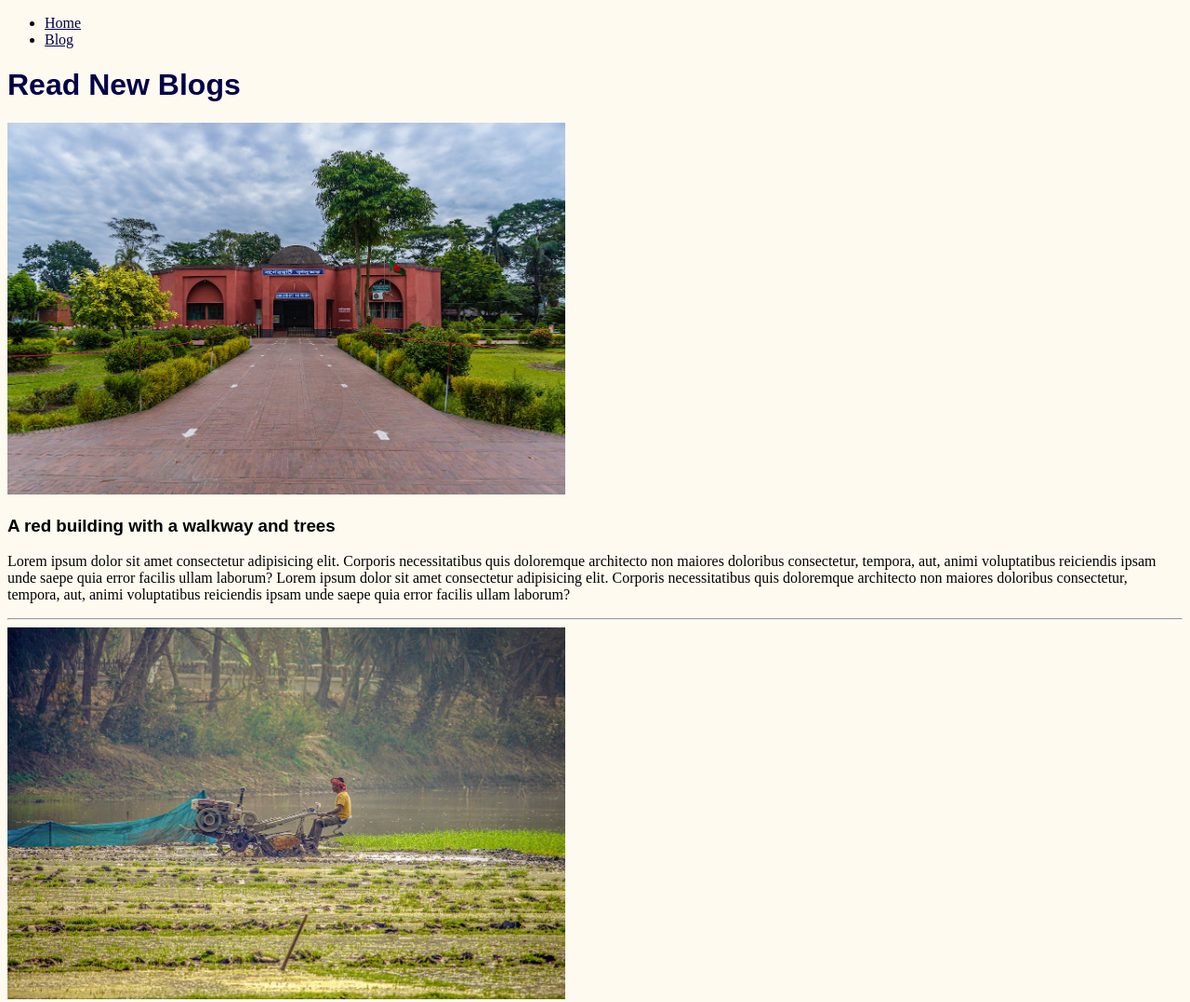
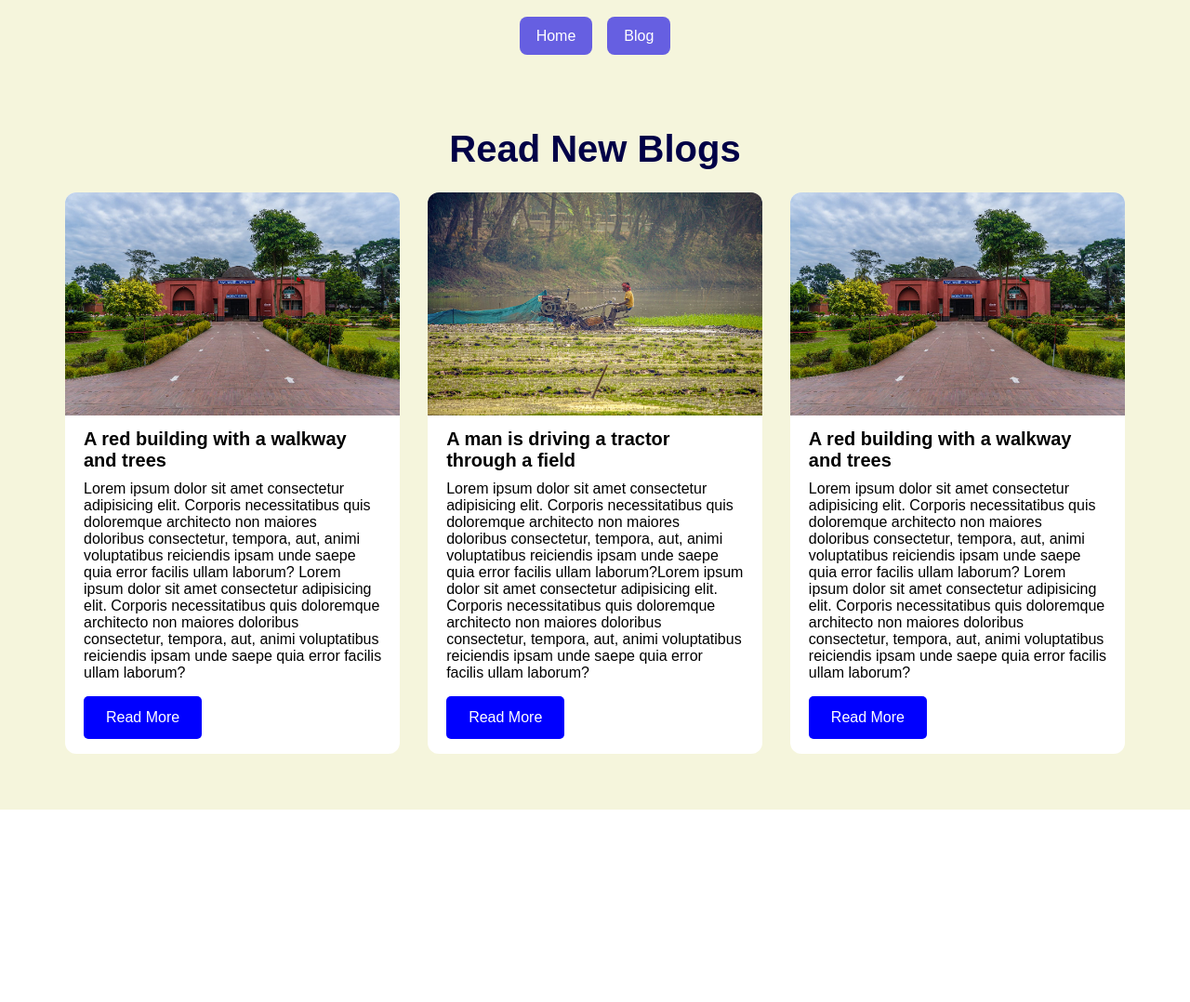
Before and after one commit to azizmahmud/SSB606_HW06, a plain HTML site: page pages/blog.html in a window 1280 px wide. Shown: the top 1078 px of the page at 93% size. After the commit the page ends 871 px from the top, so only its background shows below. Drawn offline with Linux system fonts and the light colour scheme.

Commit message:
first push

```diff
--- a/css/style.css
+++ b/css/style.css
@@ -1,17 +1,119 @@
+
+*,body{
+    margin: 0;
+    padding: 0;
+    box-sizing: border-box;
+    font-family: sans-serif;
+}
+
+header nav{
+    display: flex;
+    align-items: center;
+    justify-content: center;
+    padding: 30px 0px;
+    background-color: beige;
+}
+header nav ul{
+    list-style: none;
+    display: flex;
+    gap: 16px;
+    margin: auto;
+}
+nav ul li{
+    display: block;
+}
+
+
+
 .link{
     color: rgb(1, 1, 71);
+    text-decoration: none;
+    font-family: sans-serif;
+    font-size: 16px;
+    padding: 12px 18px;
+    background-color: #665fe1;
+    color: white;
+    border-radius: 8px;
+
+}
+
+
+.hero-section{
+    text-align: center;
+    background-color: beige;
+    min-height: 100vh;
 }
 
 
 .title{
     color: rgb(1, 1, 71);
     font-family: sans-serif;
+    text-align: center;
+    margin-bottom: 24px;
+
+    font-size: 60px;
+}
+.hero-image{
+
+ width: 600px;
+text-align: center;
 }
 
-body{
-    background-color: floralwhite;
+.pera{
+    width: 70%;
+    margin:auto;
+    text-align: center;
+    margin-bottom: 24px;
 }
 
-h3{
-    font-family: sans-serif;
+
+.blog-section{
+    padding: 60px 0px;
+    background-color: beige;
 }
+
+.blog-section .title{
+ font-size: 40px !important;
+}
+
+.container{
+    display: flex;
+    width: 1140px;
+    margin: auto;
+    gap:30px;
+}
+
+article {
+    border-radius: 12px;
+    background-color: #fff;
+    overflow: hidden;
+
+}
+
+article img{
+    width: 100%;
+}
+
+
+article h3 {
+    padding: 10px 20px;
+    font-size: 20px;
+}
+
+article p {
+    font-size: 16px;
+    padding: 0px 20px;
+}
+
+article button {
+    font-size: 16px;
+    border: none;
+    background: blue;
+    color: white;
+    padding: 14px 24px;
+    border-radius: 5px;
+    margin-left: 20px;
+    margin-top: 16px;
+    margin-bottom: 16px;
+    cursor: pointer;
+}
--- a/pages/blog.html
+++ b/pages/blog.html
@@ -7,28 +7,48 @@
     <link rel="stylesheet" href="/css/style.css">
 </head>
 <body>
-    <ul>
-        <li><a class="link" href="../index.html">Home</a></li>
-        <li><a class="link" href="blog.html">Blog</a></li>
-    </ul>
+  <header>
+    <nav>
+        <ul>
+          <li><a class="link" href="../index.html">Home</a></li>
+          <li><a class="link" href="blog.html">Blog</a></li>
+        </ul>
+    </nav>
+  </header>
+
+  <section class="blog-section">
     <h1 class="title">Read New Blogs</h1>
+    <div class="container">
 
     <article>
-        <img width="600" src="../image/red-building.jpg" alt="building">
+        <img src="../image/red-building.jpg" alt="building">
         <h3>A red building with a walkway and trees</h3>
         <p>Lorem ipsum dolor sit amet consectetur adipisicing elit. Corporis necessitatibus quis doloremque architecto non maiores doloribus consectetur, tempora, aut, animi voluptatibus reiciendis ipsam unde saepe quia error facilis ullam laborum?
             Lorem ipsum dolor sit amet consectetur adipisicing elit. Corporis necessitatibus quis doloremque architecto non maiores doloribus consectetur, tempora, aut, animi voluptatibus reiciendis ipsam unde saepe quia error facilis ullam laborum?
         </p>
+        <button>Read More</button>
     </article>
 
-    <hr>
+
     <article>
-        <img width="600" src="../image/tractor.jpg" alt="A man is driving a tractor">
+        <img  src="../image/tractor.jpg" alt="A man is driving a tractor">
         <h3>A man is driving a tractor through a field</h3>
         <p>Lorem ipsum dolor sit amet consectetur adipisicing elit. Corporis necessitatibus quis doloremque architecto non maiores doloribus consectetur, tempora, aut, animi voluptatibus reiciendis ipsam unde saepe quia error facilis ullam laborum?Lorem ipsum dolor sit amet consectetur adipisicing elit. Corporis necessitatibus quis doloremque architecto non maiores doloribus consectetur, tempora, aut, animi voluptatibus reiciendis ipsam unde saepe quia error facilis ullam laborum?</p>
+        <button>Read More</button>
     </article>
+    <article>
+        <img src="../image/red-building.jpg" alt="building">
+        <h3>A red building with a walkway and trees</h3>
+        <p>Lorem ipsum dolor sit amet consectetur adipisicing elit. Corporis necessitatibus quis doloremque architecto non maiores doloribus consectetur, tempora, aut, animi voluptatibus reiciendis ipsam unde saepe quia error facilis ullam laborum?
+            Lorem ipsum dolor sit amet consectetur adipisicing elit. Corporis necessitatibus quis doloremque architecto non maiores doloribus consectetur, tempora, aut, animi voluptatibus reiciendis ipsam unde saepe quia error facilis ullam laborum?
+        </p>
+        <button>Read More</button>
+    </article>
+</div>
 
-    <hr>
+  </section>
+
+
 
 
 </body>
```
Also changed, not shown: index.html (+7 -2 lines).
